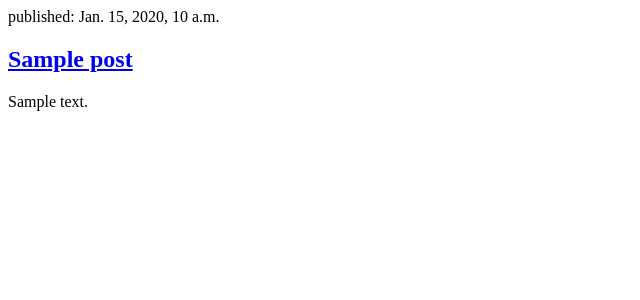
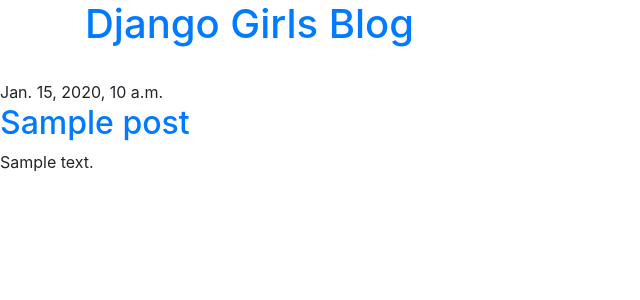
Before and after one commit to Nirmal-Adhikari-hub/my-first-blog, a Django app: page / in a window 1280 px wide. Shown: the top 300 px of the page, without its empty margins (0-640 px from the left). Run offline with Django 3.2, Linux system fonts and the light colour scheme; tables that the repository leaves empty hold one stand-in row (values such as "Sample post").

Commit message:
probably the final commit

```diff
--- /dev/null
+++ b/blog/templates/blog/base.html
@@ -0,0 +1,26 @@
+{% load static %}
+<!DOCTYPE html>
+<html>
+    <head>
+        <title>Django Girls blog</title>
+        <link rel="stylesheet" href="https://cdn.jsdelivr.net/npm/bootstrap@4.5.3/dist/css/bootstrap.min.css" integrity="sha384-TX8t27EcRE3e/ihU7zmQxVncDAy5uIKz4rEkgIXeMed4M0jlfIDPvg6uqKI2xXr2" crossorigin="anonymous">
+        <link rel="stylesheet" type="text/css" href="{% static '/css/blog.css' %}">
+    </head>
+    <body>
+        <header class="page-header">
+            <div class="container">
+                <h1><a href="/">Django Girls Blog</a></h1>
+            </div>
+        </header>
+
+        <mai class="container">
+            <div class="row">
+                <div class="col">
+                    {% block content %}
+                    {% endblock %}
+                </div>
+            </div>
+        </main>
+
+    </body>
+</html>
--- a/blog/templates/blog/post_list.html
+++ b/blog/templates/blog/post_list.html
@@ -1,19 +1,12 @@
-<!DOCTYPE html>
-<html lang="en">
-    <head>
-        <meta charset="UTF-8">
-        <title>Message to you !!</title>
-    </head>
-    <body>
-        <!-- <p>Hello Baby</p>
-        <h3>Missing You &#127769; &#127769; <h1 style="font-size: 100px;">&#127801;</h1 font>	</h3> -->
-
-        {% for post in posts %}
-            <article>
-                <time>published: {{  post.published_date }}</time>
-                <h2><a href="/">{{  post.title }}</a></h2>
-                <p>{{  post.text|linebreaksbr }}</p>
-            </article>
-        {% endfor %}
-    </body>
-</html>
+{% extends 'blog/base.html' %}
+{% block content %}
+{% for post in posts %}
+    <article class="post">
+        <time class="date">
+            {{ post.published_date }}
+        </time>
+        <h2><a href="{% url 'post_detail' pk=post.pk %}">{{ post.title }}</a></h2>
+        <p>{{ post.text|linebreaksbr }}</p>
+    </article>
+{% endfor %}
+{% endblock %}
```
Also changed, not shown: blog/templates/blog/post_detail.html (added, +12 -0 lines).
